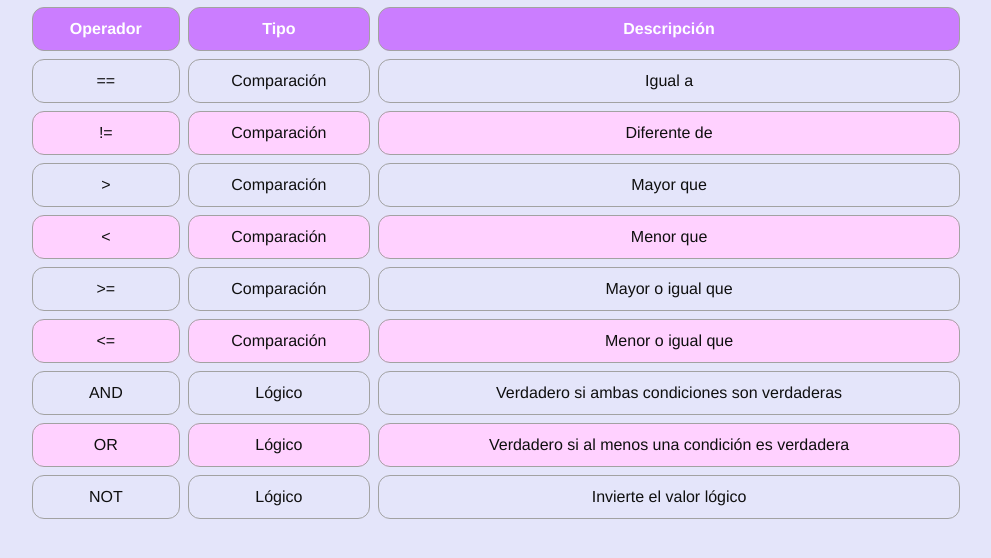
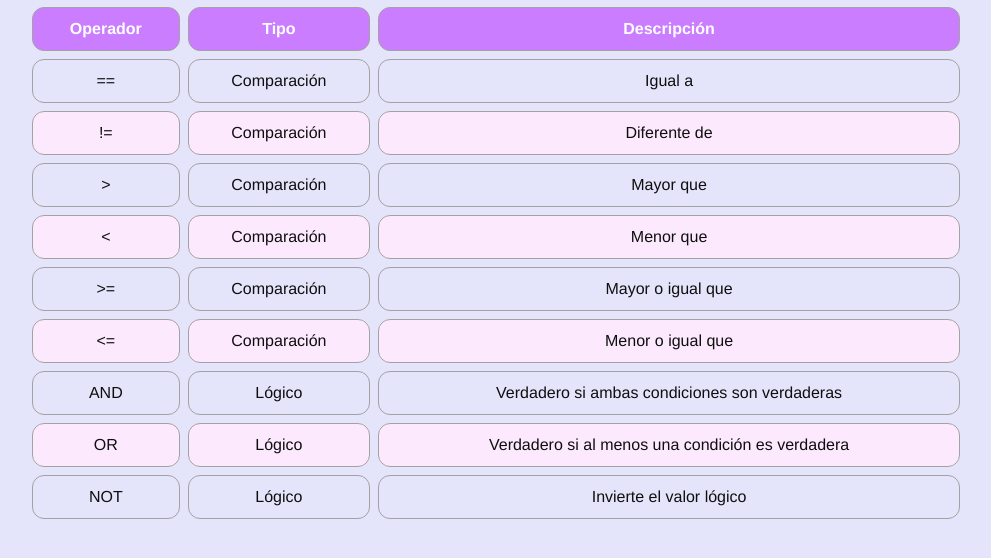
Before and after one commit to lauramaru00/PRUEBA_INTRODUCCION2, a plain HTML site: page index.html in a window 1280 px wide. Shown: the part 158-716 px from the top of the page, without its empty margins (144-1135 px from the left). Drawn offline with Linux system fonts and the light colour scheme.

Commit message:
Cambio color de celdas

```diff
--- a/styles.css
+++ b/styles.css
@@ -36,7 +36,7 @@ th {
 }
 /*color casillas*/
 tr:nth-child(even) {
-    background-color: #ffd1ff;
+    background-color: #fde9fd;
 }
 /*color sombreado del mouse*/
 tr:hover {
```
